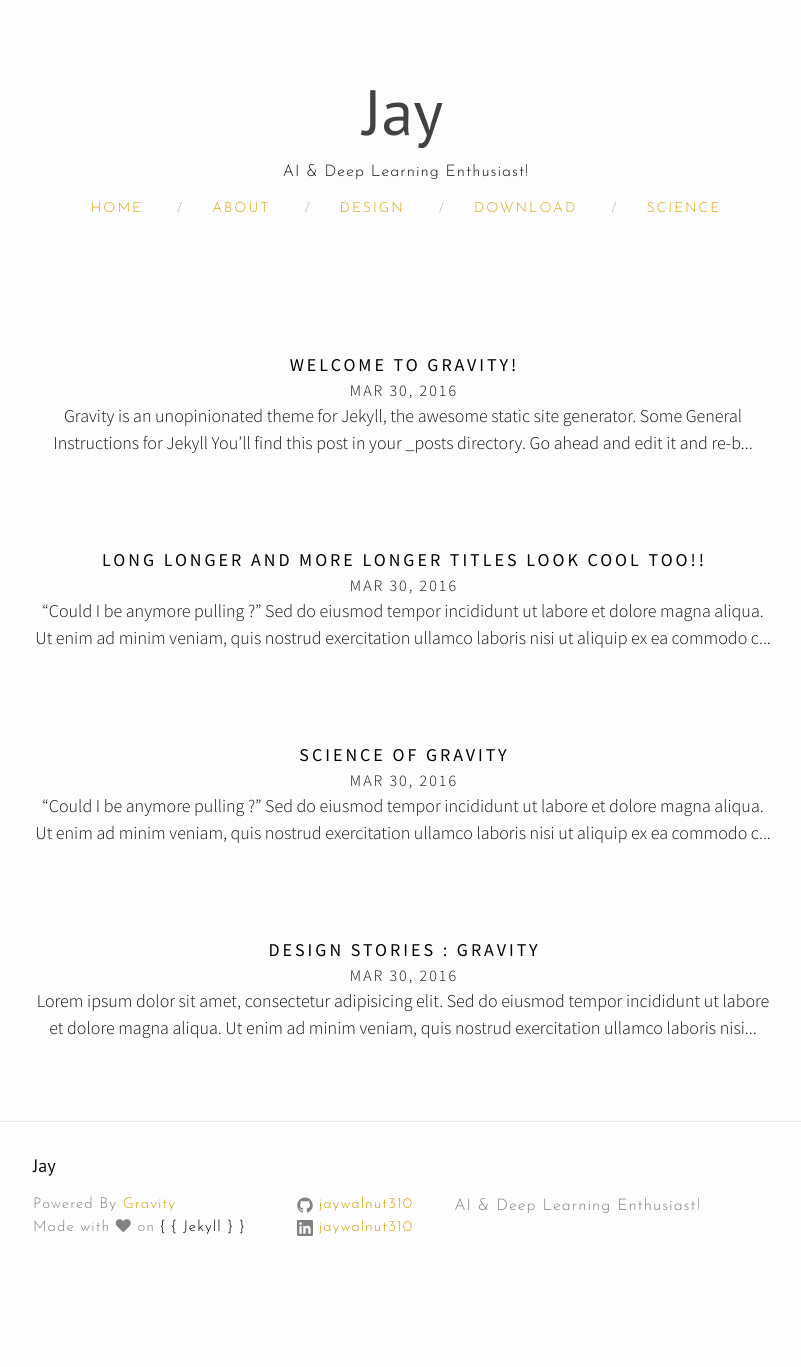
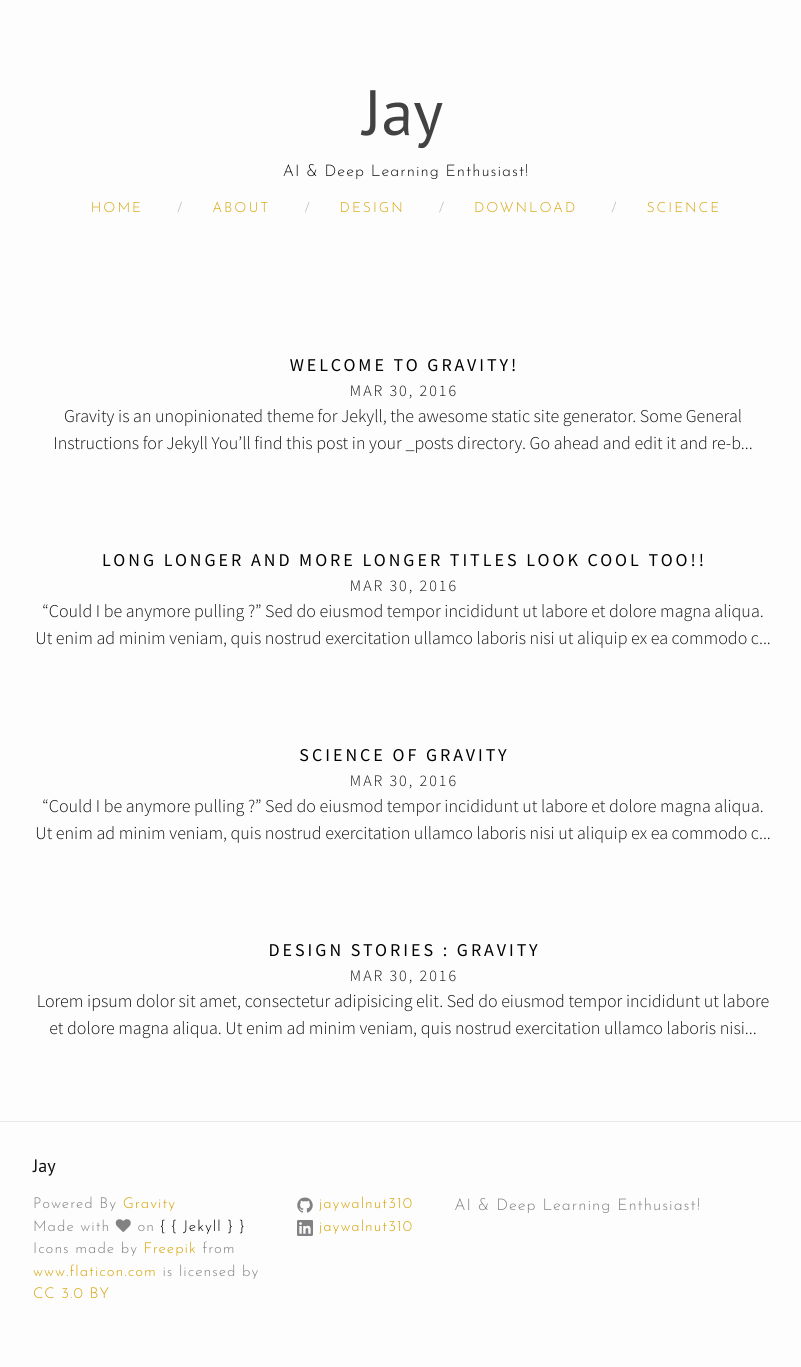
Before and after one commit to jaywalnut310/jaywalnut310.github.io, a Jekyll site: the page built from index.html, in a window 1280 px wide. Shown: the whole page, without its empty margins (237-1038 px from the left). Built offline with Jekyll 4.4.1, drawn with Linux system fonts in a browser that asks for light colours; nearby versions of some CDN libraries; the list of posts is cut into pages by our own code; before the commit the page ends 1299 px from its top, so only the background shows below that.

Commit message:
Update footer.html

```diff
--- a/_includes/footer.html
+++ b/_includes/footer.html
@@ -9,7 +9,7 @@
         <ul class="contact-list footer-content">
           <li>Powered By <a href="http://github.com/hemangsk/Gravity">Gravity</a></li>
           <li>Made with <i class="fa fa-heart"></i> on <a href="http://jekyllrb.com"><span style="color:black">{ { Jekyll } }</a></span></li>
-
+          <li>Icons made by <a href="https://www.freepik.com/" title="Freepik">Freepik</a> from <a href="https://www.flaticon.com/" title="Flaticon">www.flaticon.com</a> is licensed by <a href="http://creativecommons.org/licenses/by/3.0/" 			    title="Creative Commons BY 3.0" target="_blank">CC 3.0 BY</a></li>
 
         </ul>
       </div>
```
